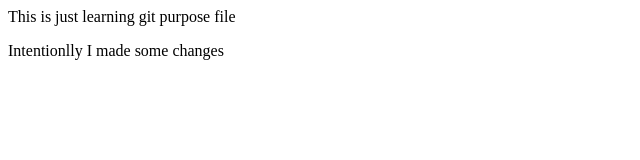
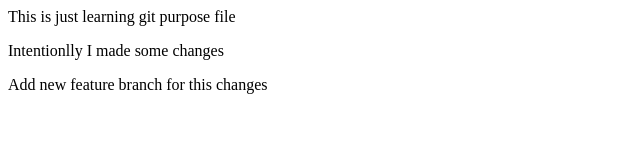
Before and after one commit to ChiragQA1983/Localrepo, a plain HTML site: page index.html in a window 1280 px wide. Shown: the whole page, without its empty margins (0-640 px from the left). Drawn offline with Linux system fonts and the light colour scheme.

Commit message:
update add

```diff
--- a/index.html
+++ b/index.html
@@ -1,3 +1,4 @@
 
 <p>This is just learning git purpose file </p>
 <p>Intentionlly I made some changes  </p>
+<p>Add new feature branch for this changes  </p>
```
